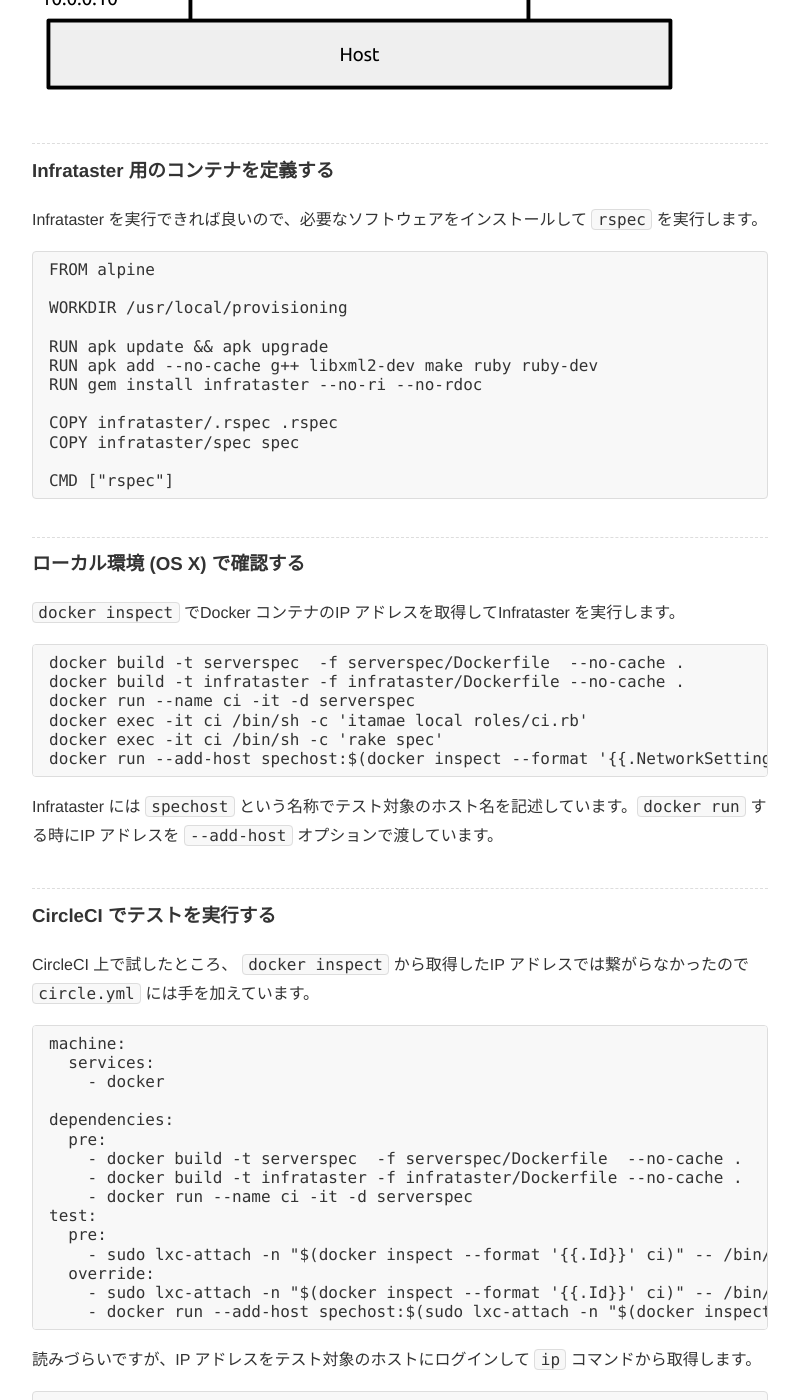
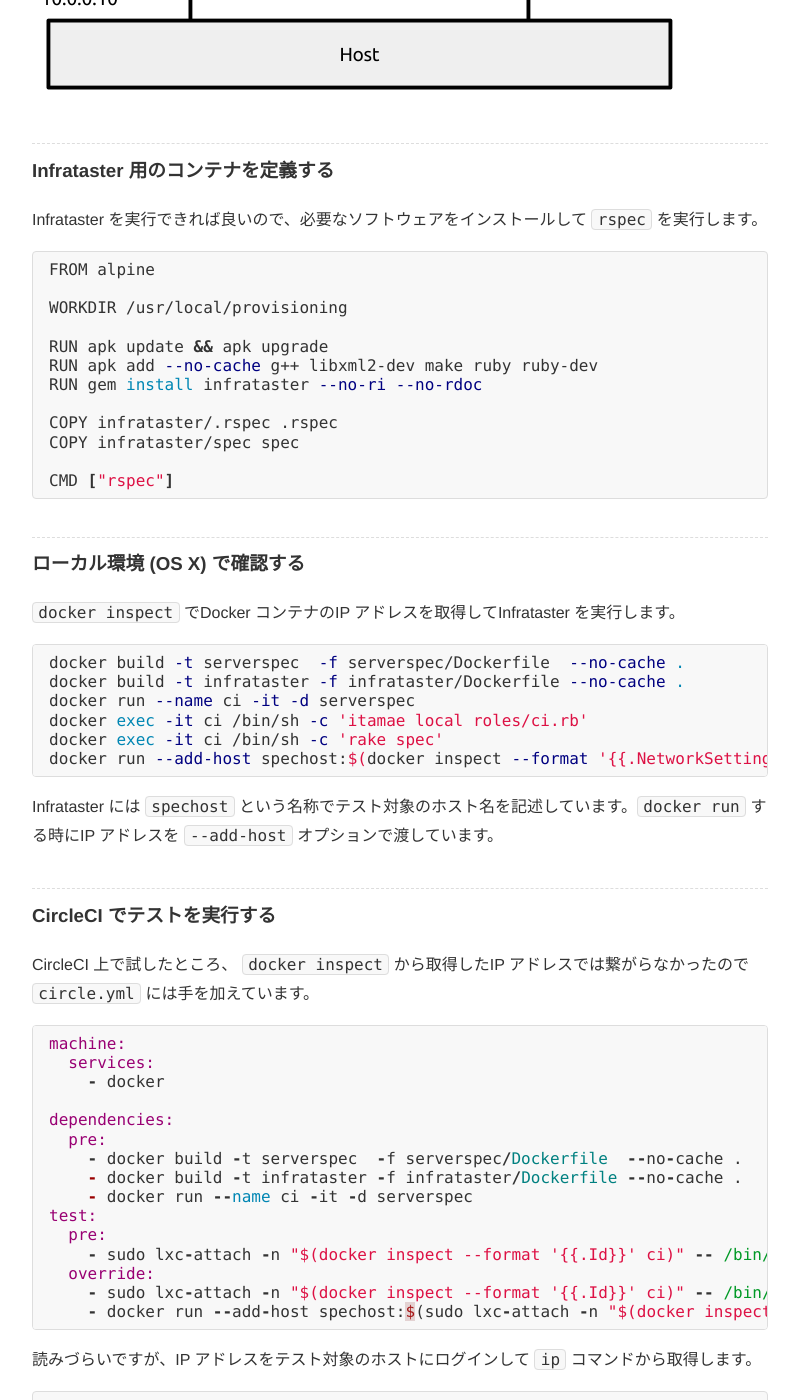
Before and after one commit to yulii/yulii.github.io, a Jekyll site: the page built from _posts/2016/2016-06-08-infrastructure-testing.md, in a window 1280 px wide and 1400 px high, scrolled down 5489 px. Shown: the whole window, without its empty margins (240-1039 px from the left). Built offline with Jekyll 4.4.1, drawn with Linux system fonts in a browser that asks for light colours; nearby versions of some CDN libraries; emoji names are drawn with the system emoji font; comment, search, counter and statistics services are not loaded; some of the changed text lies outside the part shown.

Commit message:
change style

````diff
--- a/_config.yml
+++ b/_config.yml
@@ -16,12 +16,9 @@ timezone: "Asia/Tokyo"
 permalink: /:title-:year:month:day.html
 exclude: ["bin", "vendor", "Gemfile", "Gemfile.lock"]
 markdown: kramdown
-redcarpet:
-  extensions: [
-    "footnotes",
-    "strikethrough",
-    "tables"
-  ]
+kramdown:
+  input: GFM
+  syntax_highlighter: rouge
 compress_html:
   clippings: all
   comments:  ["<!-- ", " -->"]
--- a/_posts/2016/2016-06-08-infrastructure-testing.md
+++ b/_posts/2016/2016-06-08-infrastructure-testing.md
@@ -19,7 +19,7 @@ tags: ci
 
 この記事の設定は下記のディレクトリ構成で実行しています。
 
-~~~
+```sh
 % tree .
 .
 ├── LICENSE.txt
@@ -54,7 +54,7 @@ tags: ci
         ├── matchers
         │   └── have_http_header.rb
         └── spec_helper.rb
-~~~
+```
 
 ## ローカル環境 (OS X) からテストを実行する
 
@@ -69,20 +69,20 @@ Homebrew などで適宜インストールしておいてください。
 
 ローカル環境 (OS X) は、下記のバージョンで実行しています。
 
-~~~
+```sh
 % docker -v
 Docker version 1.10.3, build 20f81dd
 
 % docker-machine -v
 docker-machine version 0.6.0, build e27fb87
-~~~
+```
 
 CircleCI 上のホストでは、下記のバージョンで実行されています。
 
-~~~
+```sh
 ubuntu@box723:~$ docker --version
 Docker version 1.8.2-circleci-cp-workaround, build 4008b9c-dirty
-~~~
+```
 
 _cf. [OS XのネイティブHypervisorを使うxhyveと、ネイティブDockerを立ち上げるdocker-machine-driver-xhyveを作った話](http://qiita.com/zchee/items/cb4bb68a0aab12dfa2c1)_
 
@@ -90,20 +90,20 @@ _cf. [OS XのネイティブHypervisorを使うxhyveと、ネイティブDocker
 
 Docker Machine を作成して、コンテナを使う準備をします。スペックは適宜調整してください。
 
-~~~
+```sh
 docker-machine create ci\
   --driver xhyve\
   --xhyve-memory-size 2048\
   --xhyve-disk-size 5120\
   --xhyve-cpu-count 1\
   --xhyve-experimental-nfs-share;
-~~~
+```
 
 Docker イメージをダウンロードする際にDNS が欲しいので適当に突っ込みます。
 
-~~~
+```sh
 docker-machine ssh ci "sudo echo 'nameserver 8.8.8.8' > /etc/resolv.conf"
-~~~
+```
 
 あとは、Docker コマンドを扱えるように `docker-machine env ci` を確認して環境変数を設定してください。
 
@@ -120,7 +120,7 @@ SSH 経由で動かすなら下記の記事などを参考にすると良いと
 
 コンテナ内で Itamae とServerspec を動かすため、Ruby と合わせてインストールします。Itamae のレシピは `COPY` でコンテナ内に配置します。
 
-~~~
+```sh
 FROM alpine
 
 WORKDIR /usr/local/provisioning
@@ -136,7 +136,7 @@ COPY serverspec/.rspec .rspec
 COPY serverspec/spec spec
 
 CMD ["tail", "-f", "/dev/null"]
-~~~
+```
 
 コンテナ自体は特にプロセスを実行する必要が無いので、代わりに `tail -f /dev/null` を実行させてテスト実行まで待機させています。 `RUN` はなるべく1行にまとめて実行したほうが良いですが、読みづらいので分けて書いておきます。
 
@@ -146,12 +146,12 @@ _cf. [Alpine Linux で軽量な Docker イメージを作る](http://qiita.com/p
 
 イメージをビルドして動かした後、 `docker exec` を使ってコンテナ上で Itamae とServerspec を動かすだけです。
 
-~~~
+```sh
 docker build -t serverspec -f serverspec/Dockerfile --no-cache .
 docker run --name ci -it -d serverspec
 docker exec -it ci /bin/sh -c 'itamae local roles/ci.rb'
 docker exec -it ci /bin/sh -c 'rake spec'
-~~~
+```
 
 ## CircleCI でテストを実行する
 
@@ -160,7 +160,7 @@ CircleCI は `docker exec` に対応していないので、 `lxc-attach` を使
 _cf. [Docker Exec - CircleCI](https://circleci.com/docs/docker/#docker-exec)_
 
 {% raw %}
-~~~
+```ruby
 machine:
   services:
     - docker
@@ -174,7 +174,7 @@ test:
     - sudo lxc-attach -n "$(docker inspect --format '{{.Id}}' ci)" -- /bin/sh -c 'cd /usr/local/provisioning && itamae local roles/ci.rb'
   override:
     - sudo lxc-attach -n "$(docker inspect --format '{{.Id}}' ci)" -- /bin/sh -c 'cd /usr/local/provisioning && rake spec'
-~~~
+```
 {% endraw %}
 
 詳細はよくわかっていないのですが、直接LXC (`lxc-attach`) を使うとDockerfile に定義した `WORKDIR` が反映されないので `cd` しています。
@@ -200,7 +200,7 @@ _cf. [Infratasterでリバースプロキシのテストをする](http
 
 Infrataster を実行できれば良いので、必要なソフトウェアをインストールして `rspec` を実行します。
 
-~~~
+```sh
 FROM alpine
 
 WORKDIR /usr/local/provisioning
@@ -213,7 +213,7 @@ COPY infrataster/.rspec .rspec
 COPY infrataster/spec spec
 
 CMD ["rspec"]
-~~~
+```
 
 
 ### ローカル環境 (OS X) で確認する
@@ -221,14 +221,14 @@ CMD ["rspec"]
 `docker inspect` でDocker コンテナのIP アドレスを取得してInfrataster を実行します。
 
 {% raw %}
-~~~
+```sh
 docker build -t serverspec  -f serverspec/Dockerfile  --no-cache .
 docker build -t infrataster -f infrataster/Dockerfile --no-cache .
 docker run --name ci -it -d serverspec
 docker exec -it ci /bin/sh -c 'itamae local roles/ci.rb'
 docker exec -it ci /bin/sh -c 'rake spec'
 docker run --add-host spechost:$(docker inspect --format '{{.NetworkSettings.IPAddress}}' ci) -it infrataster
-~~~
+```
 {% endraw %}
 
 Infrataster には `spechost` という名称でテスト対象のホスト名を記述しています。`docker run` する時にIP アドレスを `--add-host` オプションで渡しています。
@@ -239,7 +239,7 @@ Infrataster には `spechost` という名称でテスト対象のホスト名
 CircleCI 上で試したところ、 `docker inspect` から取得したIP アドレスでは繋がらなかったので `circle.yml` には手を加えています。
 
 {% raw %}
-~~~
+```ruby
 machine:
   services:
     - docker
@@ -255,14 +255,14 @@ test:
   override:
     - sudo lxc-attach -n "$(docker inspect --format '{{.Id}}' ci)" -- /bin/sh -c 'cd /usr/local/provisioning && rake spec'
     - docker run --add-host spechost:$(sudo lxc-attach -n "$(docker inspect --format '{{.Id}}' ci)" -- /bin/sh -c 'ip -f inet -o addr show eth0 | cut -d\  -f 7 | cut -d/ -f 1') -it infrataster
-~~~
+```
 {% endraw %}
 
 読みづらいですが、IP アドレスをテスト対象のホストにログインして `ip` コマンドから取得します。
 
-~~~
+```sh
 ip -f inet -o addr show eth0 | cut -d\  -f 7 | cut -d/ -f 1
-~~~
+```
 
 `docker exec` が使えないので、上記のコマンドを `lxc-attach` 経由で実行します（結果的にコマンドが長くなり読みづらい :fearful: ）。
 
````
